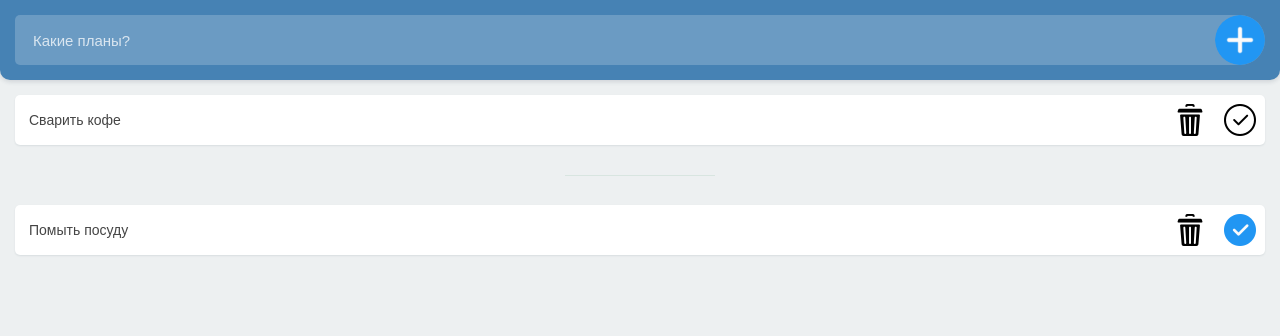
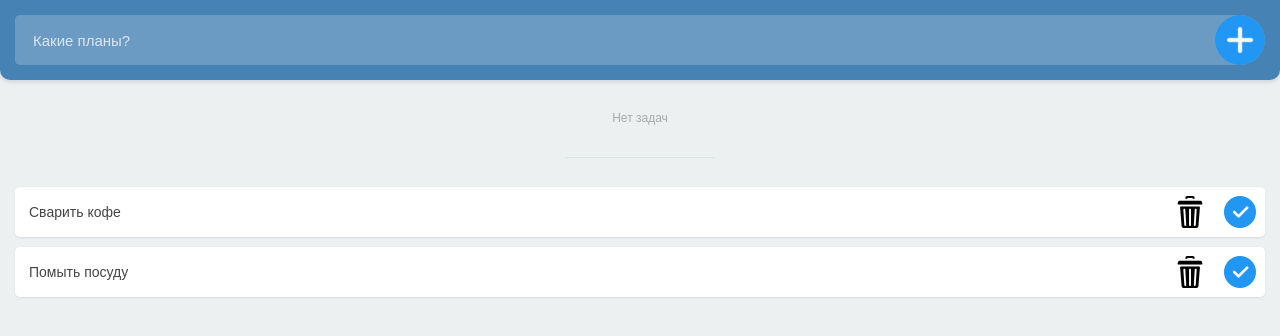
Before and after one commit to aliaksandr-bandziuk/glocourse-storage, a plain HTML site: page index.html in a window 1280 px wide. Both pictures are taken after a click on the button 1240 px from the left and 120 px from the top of the page. Drawn offline with Linux system fonts and the light colour scheme.

Commit message:
Кажется, понял, как делать

```diff
--- a/index.html
+++ b/index.html
@@ -41,6 +41,7 @@
 	</ul>
 </div>
 
-
+<!-- <script src="./js/conspect.js"></script> -->
+<script src="./js/script.js"></script>
 </body>
 </html>
--- /dev/null
+++ b/js/script.js
@@ -0,0 +1,111 @@
+'use strict';
+
+// форма "какие планы"
+const todoControl = document.querySelector('.todo-control'),
+// инпут "какие планы"
+headerInput = document.querySelector('.header-input'),
+// дела, которые надо сделать
+todoList = document.querySelector('.todo-list'),
+// выполненные дела
+todoCompleted = document.querySelector('.todo-completed');
+
+// дела необходимо где-то хранить
+// для этого создаем массив
+const todoData = [
+    // для примера добавляем сюда два дела
+    {
+        value: 'Сварить кофе',
+        completed: false,
+    },
+    {
+        value: 'Помыть посуду',
+        completed: true,
+    }
+];
+
+// пишем функцию, которая будет рендерить (добавлять) эти дела
+const render = function() {
+    // очищаю строки от предыдущих дел, которые здесь были
+    todoList.textContent = '';
+    todoCompleted.textContent = '';
+    // функция должна перебирать todoData
+    todoData.forEach(function(item){
+        // item — это целый объект из todoData (в фигурных скобках)
+        // добавляю само дело в список дел
+        // для этого создаю новую переменную
+        // li — потому что это список в файле html
+        const li = document.createElement('li');
+        // сразу же добавляю элементу списка нужный класс из верстки
+        li.classList.add('todo-item');
+        // теперь в li добавляю верстку
+        // не только li, но и весь инпут с корзиной и галочкой
+        li.innerHTML = '<span class="text-todo">' + item.value + '</span>' +
+            '<div class="todo-buttons">' +
+                '<button class="todo-remove"></button>' +
+                '<button class="todo-complete"></button>' +
+            '</div>';
+
+        // при добавлении одного пункта все пункты перемещаются в невыполненные
+        // потому что мы никак не учитвыаем, какой у нас completed (true или false)
+        // для проверки напишем цикл
+        // если item.completed = true...
+        if(item.completed) {
+            // ... то мы добавляем дело в todoCompleted
+            todoCompleted.append(li);
+        } else {
+            // иначче...
+            // добавляю полученное значение с версткой на страницу
+            // добавляем в конец списка (append)
+            todoList.append(li);
+        }
+
+        // получаем из li, которая в этот момент была создана
+        // и навешиваем событие
+        // работаем с кропкой галочки
+        const btnTodoComplete = li.querySelector('.todo-complete');
+
+        btnTodoComplete.addEventListener('click', function(){
+            // меняем значение на противоположное
+            item.completed = !item.completed;
+
+            // чтобы это сработало, надо вызвать функцию render();
+            // да, вызвать эту функцию внутри себя
+            render();
+        })
+    });
+};
+
+// на форму вверху навешиваем событие
+// событие submit, потому что кнопка <button>
+todoControl.addEventListener('submit', function(event){
+    // при нажатии Enter браузер перезагружает старницу
+    // отменяю это стандартное поведение браузера
+    event.preventDefault();
+
+    // когда мы нажимаем "добавить дело",
+    // то в массив todoData нужно добавить новый объект
+
+    // обхявляем переменную, которая хранит объект
+    // с данными, которые ввел пользователь
+    const newTodo = {
+        // headerInput.value — значение, полученное от пользователя
+        value: headerInput.value,
+        // false — еще не готово
+        completed: false,
+    };
+    // добавляю в массив (todoData) новый объект (newTodo)
+    // push — это "добавить"
+    todoData.push(newTodo);
+
+    // добавляю функцию render(), чтобы обновился список дел
+    render();
+});
+
+// запускаю рендер как только страница загрузилась
+render();
+
+// 1. Реализовать удаление дела
+// 2. Когда добавляю дело, поле вверху должно очищаться
+// 3. Запретить добавление пустых полей
+// 4. Сохранять все данные о делах (todoData) в localStorage
+// При загрузке страницы мы должны получать из localStorage и сохранять в todoData
```
Also changed, not shown: js/conspect.js (added, +88 -0 lines), 1 other file.
